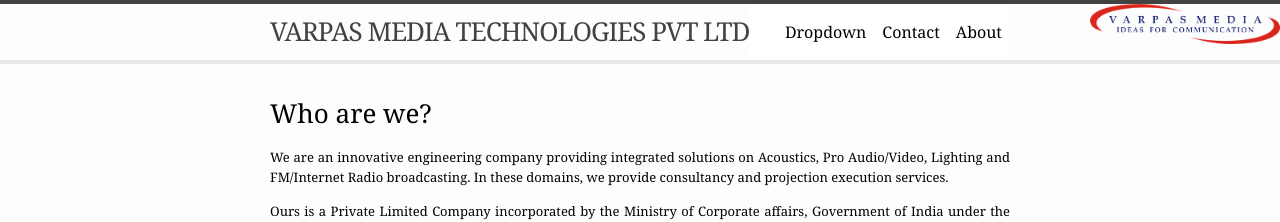
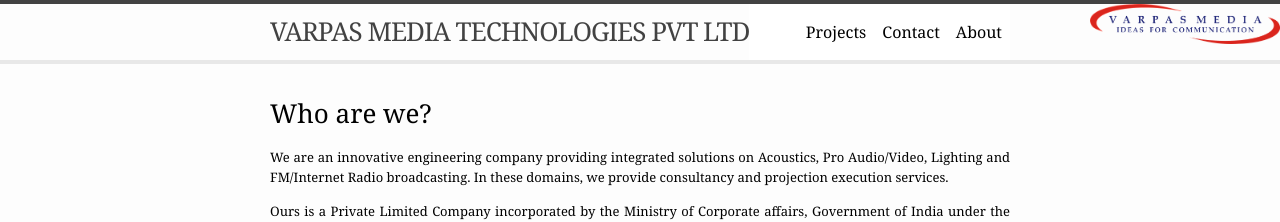
Before and after one commit to VarpasMedia/VarpasMedia.github.io, a Jekyll site: the page built from index.md, in a window 1280 px wide. Shown: the top 222 px of the page. Built offline with Jekyll 4.4.1, drawn with Linux system fonts in a browser that asks for light colours.

Commit message:
Update header.html

```diff
--- a/_includes/header.html
+++ b/_includes/header.html
@@ -77,8 +77,8 @@ li.dropdown {
 <ul>
   <li><a href="About us">About</a></li>
   <li><a href="Contact">Contact</a></li>
-  <li class="Projects">
-    <a href="javascript:void(0)" class="dropbtn">Dropdown</a>
+  <li class="Dropdown">
+    <a href="javascript:void(0)" class="dropbtn">Projects</a>
     <div class="dropdown-content">
       <a href="Auditorium">Link 1</a>
       <a href="e Classroom/Seminar hall">Link 2</a>
```
